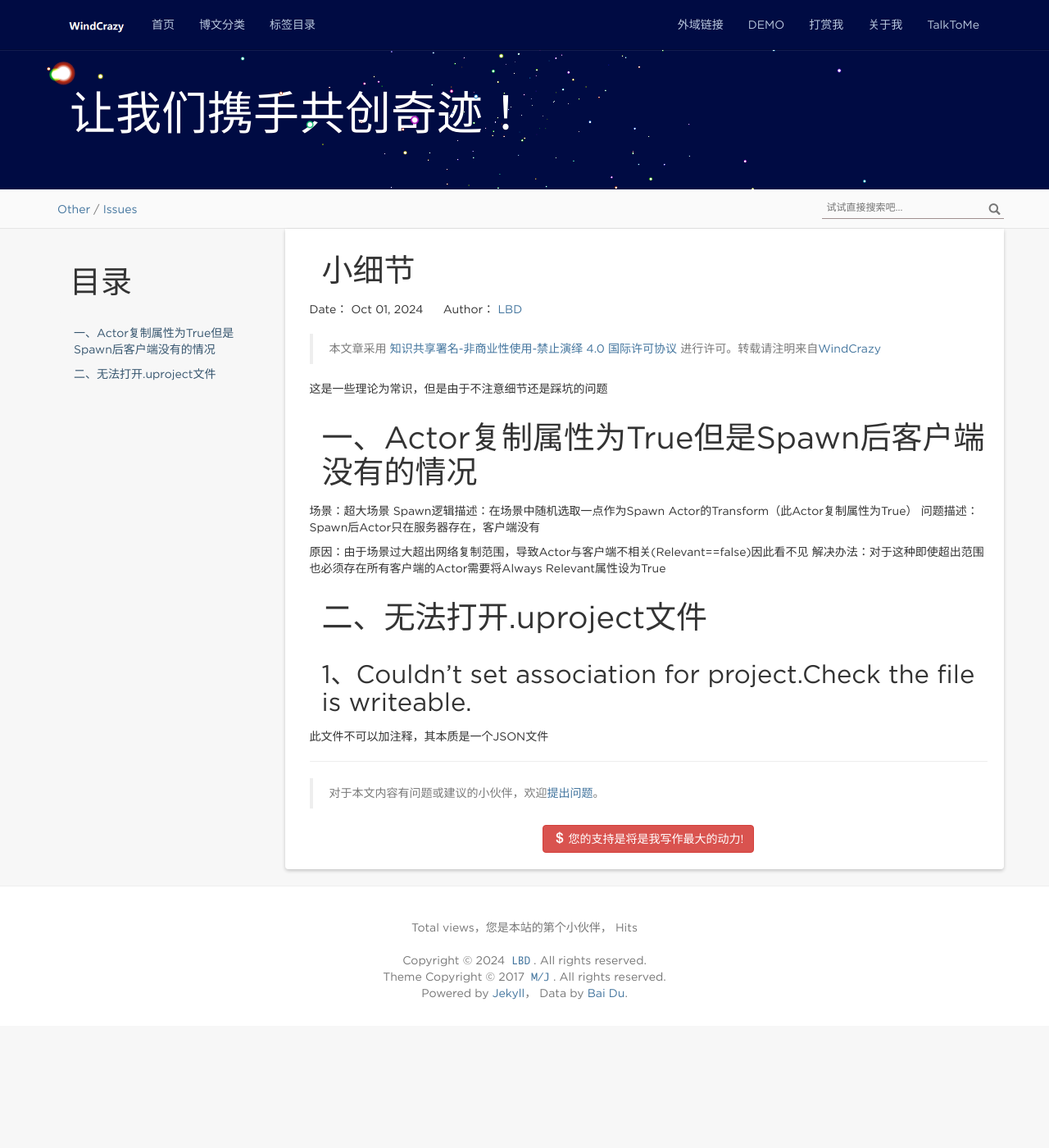
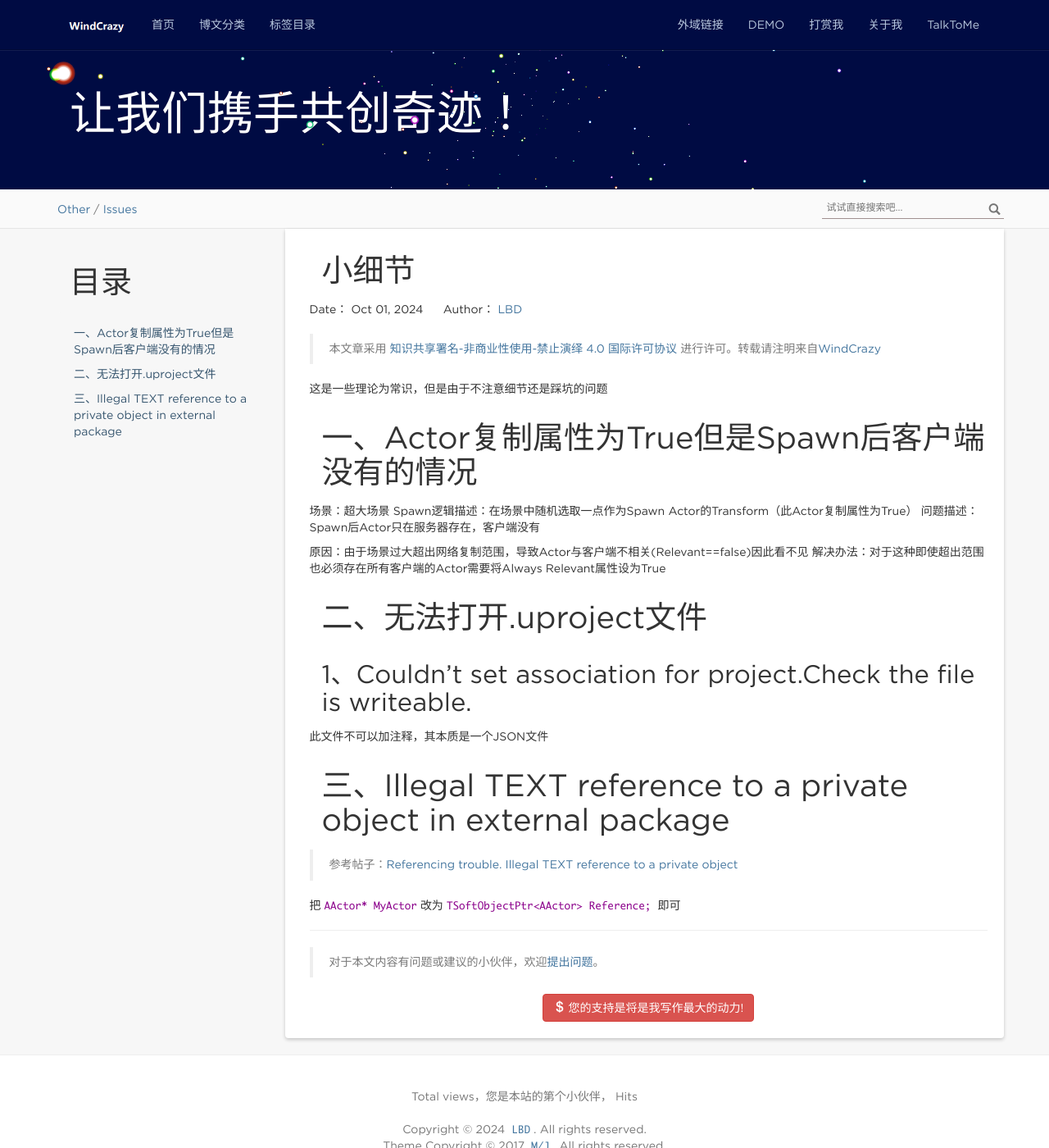
Before and after one commit to windcrazy123/windcrazy123.github.io, a Jekyll site: the page built from _posts/Others/2024-10-01-常识但踩坑.md, in a window 1280 px wide and 1400 px high. Shown: the whole window at 82% size. Built offline with Jekyll 4.4.1, drawn with Linux system fonts in a browser that asks for light colours; nearby versions of some CDN libraries; comment, search, counter and statistics services are not loaded.

Commit message:
Illegal TEXT reference to a private object in external package

```diff
--- a/_posts/Others/2024-10-01-常识但踩坑.md
+++ b/_posts/Others/2024-10-01-常识但踩坑.md
@@ -26,3 +26,9 @@ Spawn逻辑描述：在场景中随机选取一点作为Spawn Actor的Transform
 ## 1、Couldn't set association for project.Check the file is writeable.
 
 此文件不可以加注释，其本质是一个JSON文件
+
+# 三、Illegal TEXT reference to a private object in external package
+
+> 参考帖子：[Referencing trouble. Illegal TEXT reference to a private object](https://forums.unrealengine.com/t/referencing-trouble-illegal-text-reference-to-a-private-object/138705)
+
+把`AActor* MyActor`改为`TSoftObjectPtr<AActor> Reference;` 即可
```
